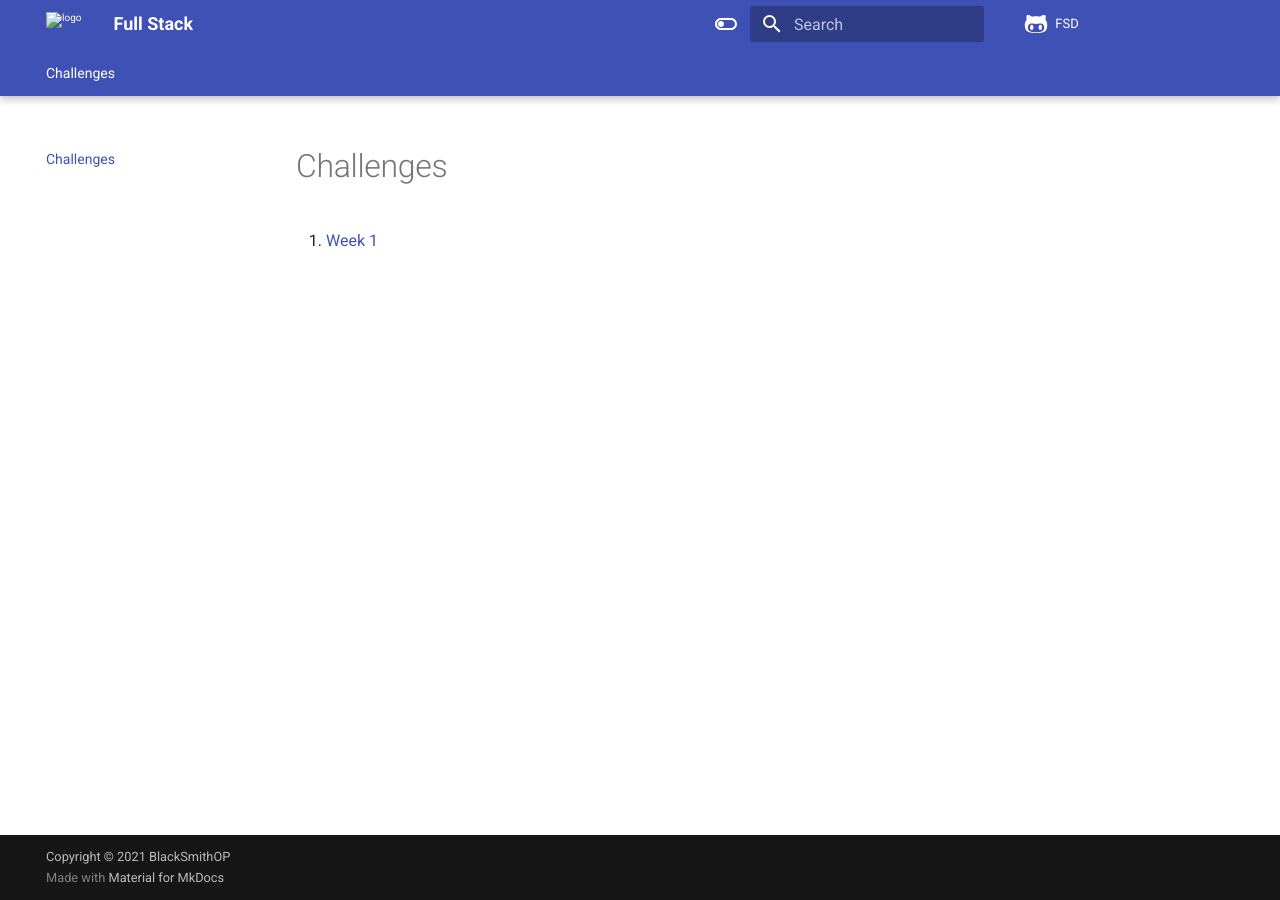
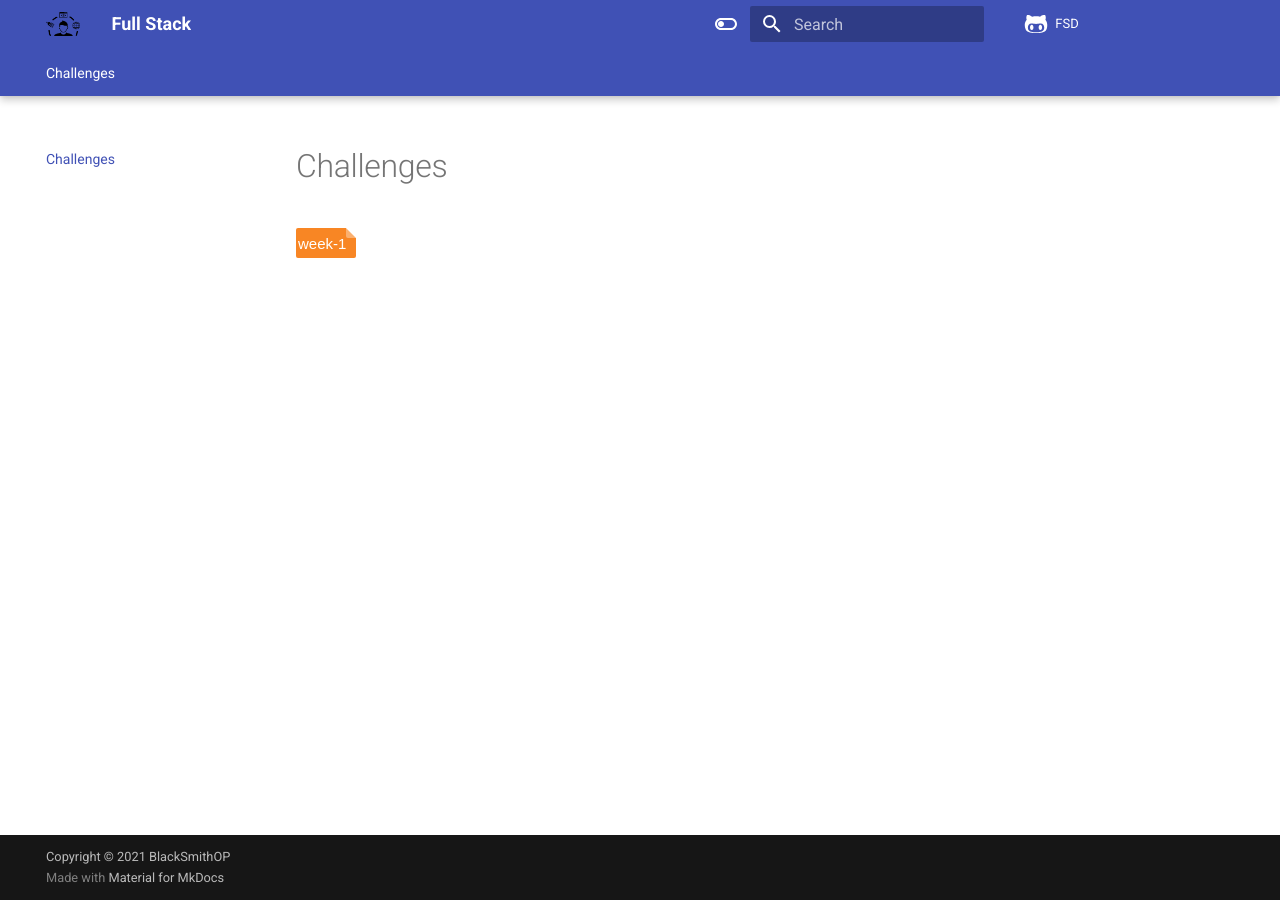
Before and after one commit to blacksmithop/IndependanceDay, an MkDocs documentation site: the page built from docs/index.md, in a window 1280 px wide. Built offline with MkDocs 1.6.1 and Material for MkDocs 9.7.7, drawn with Linux system fonts in a browser that asks for light colours; comment, search, counter and statistics services are not loaded.

Commit message:
attr list md-css

```diff
--- a/docs/index.md
+++ b/docs/index.md
@@ -1,3 +1,3 @@
 # Challenges
 
-1. [Week 1](https://codepen.io/blacksmithop/pen/poeKdvy)
+[](https://codepen.io/blacksmithop/pen/poeKdvy){: .file-icon data-type='Week-1' }
--- /dev/null
+++ b/docs/stylesheets/extra.css
@@ -0,0 +1,40 @@
+@charset "utf-8";
+.file-icon {
+  font-family: Arial, Tahoma, sans-serif;
+  font-weight: 300;
+  display: inline-block;
+  width: 60px;
+  height: 30px;
+  background: #f88624;
+  position: relative;
+  border-radius: 2px;
+  text-align: left;
+  -webkit-font-smoothing: antialiased;
+}
+.file-icon::before {
+  display: block;
+  content: "";
+  position: absolute;
+  top: 0;
+  right: 0;
+  width: 0;
+  height: 0;
+  border-bottom-left-radius: 2px;
+  border-width: 5px;
+  border-style: solid;
+  border-color: #fff #fff rgba(255,255,255,.35) rgba(255,255,255,.35);
+}
+.file-icon::after {
+  display: block;
+  content: attr(data-type);
+  position: absolute;
+  bottom: 0;
+  left: 0;
+  font-size: 15px;
+  color: #fff;
+  text-transform: lowercase;
+  width: 100%;
+  padding: 2px;
+  white-space: nowrap;
+  overflow: hidden;
+}
--- a/mkdocs.yml
+++ b/mkdocs.yml
@@ -1,5 +1,6 @@
 site_name: Full Stack
-
+site_url: ''
+use_directory_urls: False
 theme:
   language: en
   name: material
@@ -27,6 +28,7 @@ plugins:
   - search
 
 markdown_extensions:
+  - attr_list
   - pymdownx.highlight:
       linenums: true
   - pymdownx.superfences
@@ -39,4 +41,8 @@ repo_url: https://gitlab.com/blacksmithop/full-stack-certification
 repo_name: FSD
 edit_uri: ""
 
+extra_css:
+  - stylesheets/extra.css
+
+
 copyright: Copyright &copy; 2021 BlackSmithOP
```
Also changed, not shown: docs/assets/images/logo.png (added).
